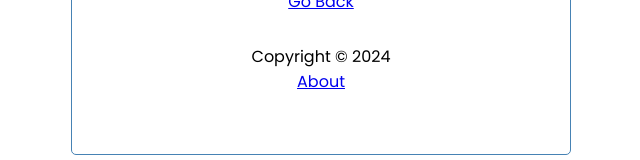
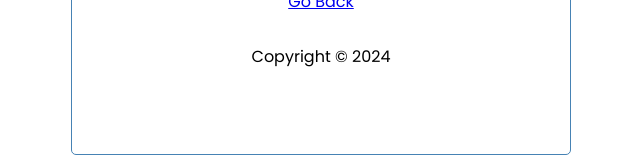
Before and after one commit to singhvikramjeet786/react-task-tracker, a React (Create React App) app: page /about in a window 1280 px wide. Shown: the part 175-335 px from the top of the page, without its empty margins (319-959 px from the left). Built offline with nearby package versions, Linux system fonts and the light colour scheme; data requests are answered from the project's data file.

Commit message:
refactor the code for routing

```diff
--- a/src/App.js
+++ b/src/App.js
@@ -92,14 +92,14 @@
         <Header title="Task Tracker" showAdd={showAddTask} onAdd={() => setShowAddTask(!showAddTask)} />
 
         <Routes>
-          <Route path='/' exact render={(props) => (
+          <Route path='/' exact element={
             <>
               {showAddTask && <AddTask onAdd={addTask} />}
               {taskList.length > 0 ? (<Tasks tasks={taskList} onDelete={deleteTask} onToggle={toggleReminder} />
               ) : (<p>No Tasks to Show</p>
               )}
             </>
-          )} />
+          } />
           <Route path='/about' Component={About} />
         </Routes>
         <Footer />
--- a/src/components/Footer.js
+++ b/src/components/Footer.js
@@ -1,10 +1,11 @@
-import { Link } from "react-router-dom"
+import { Link , useLocation} from "react-router-dom"
 const Footer = () => {
+    const location = useLocation()
   return (
     <footer>
          {/* &#174; (R) for copyright symbol */}
         <p> Copyright &copy; 2024</p>
-        <Link to="/about">About</Link>
+        {location.pathname !== '/about' && (<Link to="/about">About</Link>)}
     </footer>
   )
 }
```
